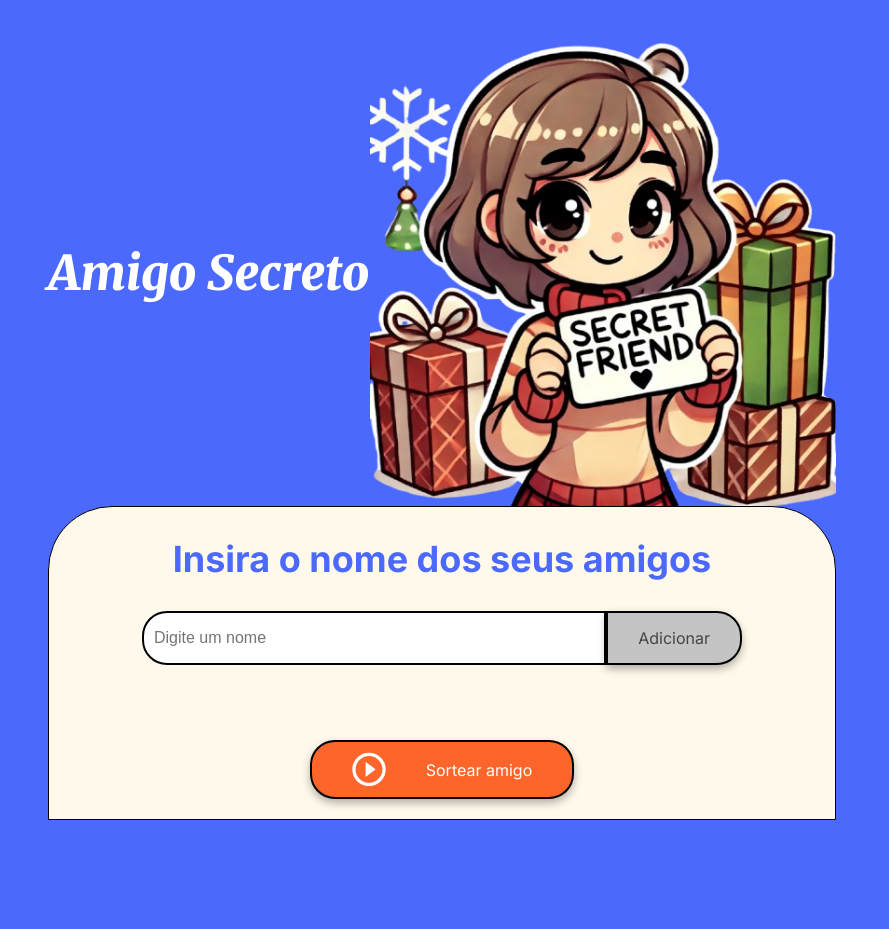
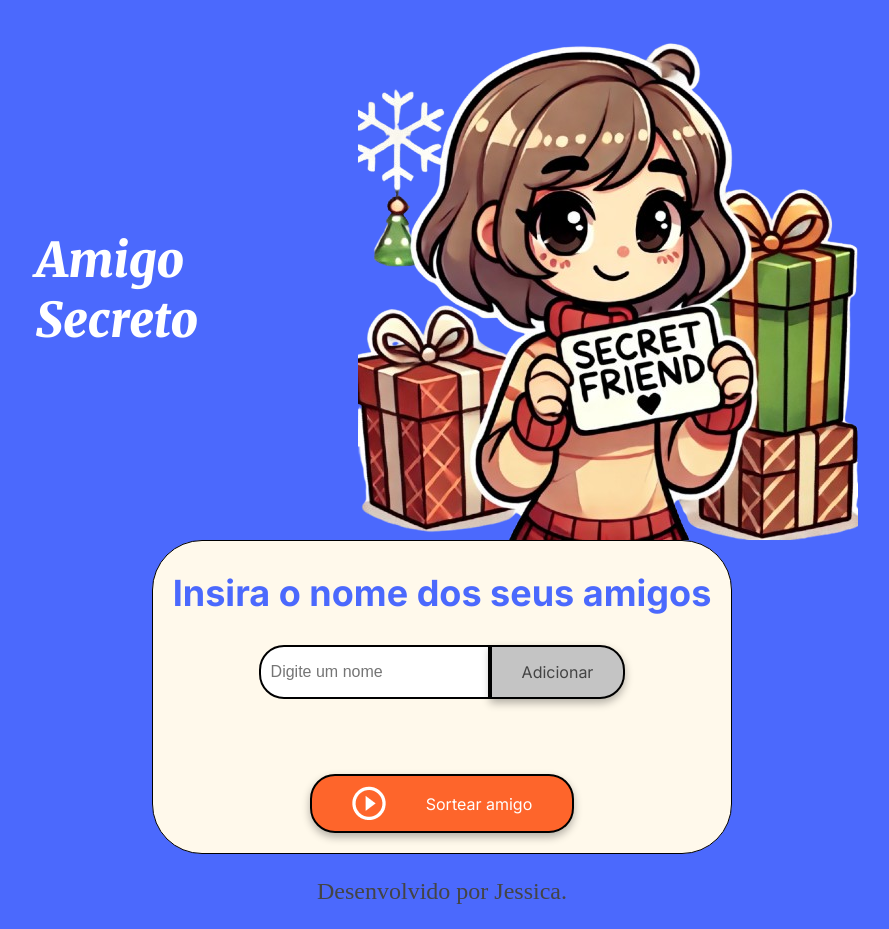
Before and after one commit to Jessrosaa/amigo-secreto, a plain HTML site: page challenge-amigo-secreto/index.html in a window 1280 px wide. Shown: the whole page, without its empty margins (198-1087 px from the left). Before the commit the page ends 820 px from the top, so only its background shows below. Drawn offline with Linux system fonts and the light colour scheme.

Commit message:
ajustando enquadramento

```diff
--- a/challenge-amigo-secreto/index.html
+++ b/challenge-amigo-secreto/index.html
@@ -14,7 +14,7 @@
     <main class="main-content">
         <header class="header-banner">
             <h1 class="main-title">Amigo Secreto</h1>
-            <img src="assets/meuamigosecreto.png" width="466" height="466" alt="Imagem representativa de amigo secreto">
+            <img src="assets/meuamigosecreto.png" alt="Imagem representativa de amigo secreto">
         </header>
 
 
@@ -36,6 +36,9 @@
             </div>
         </section>
     </main>
+    <footer class="rodape">
+        <p>Desenvolvido por Jessica.</p>
+    </footer>
 
     <script src="app.js" defer></script>
 </body>
--- a/challenge-amigo-secreto/style.css
+++ b/challenge-amigo-secreto/style.css
@@ -13,21 +13,25 @@
     margin: 0;
     padding: 0;
     box-sizing: border-box;
+
 }
+
 
 body {
     height: 100vh;
     background-color: var(--color-primary);
     display: flex;
-    justify-content: center;
-    align-items: center;
+    flex-direction: column;
+    min-height: 100vh;
+    width: auto;
 }
+
 
 .main-content {
     display: flex;
     flex-direction: column;
-    height: 100%;
-    width: auto;
+    justify-content: center;
+    align-items: center;
 }
 
 
@@ -37,6 +41,7 @@ body {
     justify-content: center;
     align-items: center;
     padding: 40px 0 0;
+
 }
 
 
@@ -44,14 +49,23 @@ body {
     flex: 60%;
     background-color: var(--color-secondary);
     border: 1px solid #000;
-    border-radius: 64px 64px 0 0;
+    border-radius: 50px;
     display: flex;
     flex-direction: column;
     align-items: center;
     padding: 20px;
-    width: 100%;
+    width: auto;
 }
 
+
+.header-banner {
+    display: flex;
+    justify-content: flex-start;
+    align-items: center;
+    gap: 8px;
+    width: 65%;
+    padding-left: 10px;
+}
 
 .main-title {
     font-size: 48px;
@@ -59,7 +73,10 @@ body {
     font-weight: 900;
     font-style: italic;
     color: var(--color-white);
+    margin-left: 0;
 }
+
+
 
 .section-title {
     font-family: "Inter", serif;
@@ -80,7 +97,7 @@ body {
 }
 
 .input-name {
-    width: 100%;
+    width: auto;
     padding: 10px;
     border: 2px solid #000;
     border-radius: 25px 0 0 25px;
@@ -91,6 +108,17 @@ body {
     width: auto;
     justify-content: center;
 }
+
+.rodape{
+    color: var(--color-text);
+    background-color: var(--color-primary);
+    padding: 24px;
+    text-align: center;
+    font-family: var(--color-secondary);
+    font-size: 1.5rem;
+    font-weight: 400;
+}
+
 
 
 .input-title {
@@ -103,6 +131,7 @@ body {
     font-family: "Merriweather", serif;
     box-shadow: 0 4px 8px rgba(0, 0, 0, 0.3);
 }
+
 
 
 button {
@@ -146,7 +175,7 @@ ul {
 .button-draw {
     display: flex;
     align-items: center;
-    width: 100%;
+    width: auto;
     padding: 10px 40px;
     color: var(--color-white);
     background-color: var(--color-button);
```
